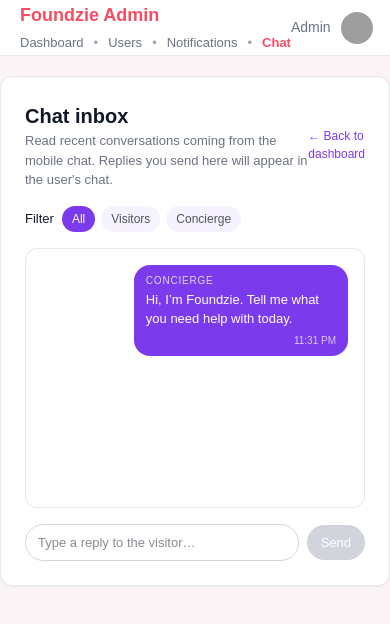
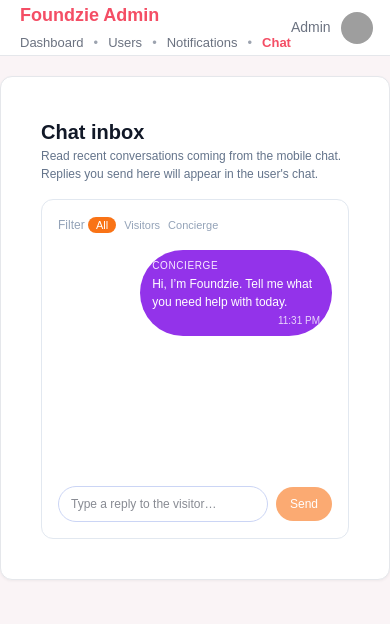
Before and after one commit to Foundzie/foundzie-v2, a Next.js app: page /admin/chat in a window 390 px wide. Shown: the top 624 px of the page. Built offline with nearby package versions, Linux system fonts and the light colour scheme; grey boxes are pictures that could not be loaded.

Commit message:
Milestone D2: live chat polling for mobile and admin

```diff
--- a/src/app/admin/chat/page.tsx
+++ b/src/app/admin/chat/page.tsx
@@ -2,41 +2,53 @@
 "use client";
 
 import { useEffect, useState, FormEvent } from "react";
-import Link from "next/link";
-import type { ChatMessage } from "@/app/data/chat";
-
-type Filter = "all" | "visitors" | "concierge";
+import type { ChatMessage } from "../../data/chat";
 
 export default function AdminChatPage() {
   const [messages, setMessages] = useState<ChatMessage[]>([]);
+  const [input, setInput] = useState("");
   const [loading, setLoading] = useState(true);
   const [sending, setSending] = useState(false);
-  const [input, setInput] = useState("");
   const [error, setError] = useState<string | null>(null);
-  const [filter, setFilter] = useState<Filter>("all");
 
-  // Load all chat messages once
-  useEffect(() => {
-    async function loadMessages() {
+  // ----- shared loader (initial + polling) -----
+  const loadMessages = async () => {
     try {
-        setLoading(true);
-        const res = await fetch("/api/chat", { cache: "no-store" });
-        const data = await res.json().catch(() => ({}));
+      if (messages.length === 0) setLoading(true);
+
+      const res = await fetch(`/api/chat?ts=${Date.now()}`, {
+        cache: "no-store",
+      });
+      const data = await res.json().catch(() => ({} as any));
 
       if (Array.isArray(data.items)) {
         setMessages(data.items as ChatMessage[]);
       }
     } catch (err) {
-        console.error("Failed to load chat messages in admin:", err);
+      console.error("Failed to load chat messages (admin)", err);
       setError("Could not load chat history.");
     } finally {
       setLoading(false);
     }
-    }
+  };
 
+  // Initial load
+  useEffect(() => {
     loadMessages();
+    // eslint-disable-next-line react-hooks/exhaustive-deps
   }, []);
 
+  // Poll every 5 seconds
+  useEffect(() => {
+    const id = setInterval(() => {
+      loadMessages();
+    }, 5000);
+
+    return () => clearInterval(id);
+    // eslint-disable-next-line react-hooks/exhaustive-deps
+  }, []);
+
+  // ----- send reply from admin (concierge) -----
   async function handleSend(e: FormEvent) {
     e.preventDefault();
     const text = input.trim();
@@ -45,8 +57,7 @@ export default function AdminChatPage() {
     setSending(true);
     setError(null);
 
-    // optimistic admin message
-    const tempId = `admin-${Date.now()}`;
+    const tempId = `admin-temp-${Date.now()}`;
     const adminMessage: ChatMessage = {
       id: tempId,
       sender: "concierge",
@@ -54,6 +65,7 @@ export default function AdminChatPage() {
       createdAt: new Date().toISOString(),
     };
 
+    // optimistic add
     setMessages((prev) => [...prev, adminMessage]);
     setInput("");
 
@@ -64,13 +76,12 @@ export default function AdminChatPage() {
         body: JSON.stringify({ text, sender: "concierge" }),
       });
 
-      const data = await res.json().catch(() => ({}));
-
-      if (!res.ok) {
-        throw new Error(data.message || "Failed to send reply");
+      const data = await res.json().catch(() => ({} as any));
+      if (!res.ok || !data.ok) {
+        throw new Error(data.message || "Send failed");
       }
 
-      // replace temp message with real one from backend
+      // replace temp with real saved message
       setMessages((prev) => {
         const withoutTemp = prev.filter((m) => m.id !== tempId);
         const final: ChatMessage[] = [...withoutTemp];
@@ -78,14 +89,12 @@ export default function AdminChatPage() {
         if (data.item) {
           final.push(data.item as ChatMessage);
         }
-
         return final;
       });
     } catch (err) {
-      console.error("Admin send error:", err);
+      console.error("Admin chat send error", err);
       setError("Could not send reply. Please try again.");
-
-      // rollback optimistic message and restore text in box
+      // rollback optimistic
       setMessages((prev) => prev.filter((m) => m.id !== tempId));
       setInput(text);
     } finally {
@@ -93,97 +102,80 @@ export default function AdminChatPage() {
     }
   }
 
-  const filteredMessages = messages.filter((m) => {
-    if (filter === "visitors") return m.sender === "user";
-    if (filter === "concierge") return m.sender === "concierge";
-    return true;
-  });
-
   return (
-    <div>
-      <header
+    <main style={{ padding: "16px 0" }}>
+      <div
         style={{
-          marginBottom: "16px",
-          display: "flex",
-          justifyContent: "space-between",
-          alignItems: "center",
+          maxWidth: "960px",
+          margin: "0 auto",
+          padding: "0 16px",
         }}
       >
-        <div>
+        <header style={{ marginBottom: "16px" }}>
           <h1 style={{ fontSize: "20px", fontWeight: 600 }}>Chat inbox</h1>
-          <p style={{ fontSize: "13px", color: "#6b7280" }}>
+          <p style={{ fontSize: "12px", color: "#64748b" }}>
             Read recent conversations coming from the mobile chat. Replies you
             send here will appear in the user&apos;s chat.
           </p>
+        </header>
+
+        <section
+          style={{
+            background: "white",
+            borderRadius: "12px",
+            border: "1px solid #e2e8f0",
+            padding: "16px",
+            minHeight: "340px",
+            display: "flex",
+            flexDirection: "column",
+          }}
+        >
+          <div style={{ marginBottom: "8px", fontSize: "12px", color: "#94a3b8" }}>
+            {/* simple static filter labels for now */}
+            <span>Filter&nbsp;</span>
+            <span
+              style={{
+                padding: "2px 8px",
+                borderRadius: "999px",
+                background: "#f97316",
+                color: "white",
+                fontWeight: 500,
+                fontSize: "11px",
+              }}
+            >
+              All
+            </span>
+            <span style={{ marginLeft: "8px", fontSize: "11px" }}>Visitors</span>
+            <span style={{ marginLeft: "8px", fontSize: "11px" }}>Concierge</span>
           </div>
 
-        <Link
-          href="/admin"
-          style={{ fontSize: "12px", color: "#7c3aed", textDecoration: "none" }}
-        >
-          ← Back to dashboard
-        </Link>
-      </header>
-
-      {/* Filters */}
-      <div style={{ marginBottom: "16px", fontSize: "13px" }}>
-        <span style={{ marginRight: "8px" }}>Filter</span>
-        {(
-          [
-            { id: "all", label: "All" },
-            { id: "visitors", label: "Visitors" },
-            { id: "concierge", label: "Concierge" },
-          ] as { id: Filter; label: string }[]
-        ).map((f) => (
-          <button
-            key={f.id}
-            type="button"
-            onClick={() => setFilter(f.id)}
+          {/* messages */}
+          <div
             style={{
-              padding: "4px 10px",
-              borderRadius: "999px",
-              marginRight: "6px",
-              border: "none",
-              fontSize: "12px",
-              cursor: "pointer",
-              backgroundColor:
-                filter === f.id ? "#7c3aed" : "rgba(124,58,237,0.06)",
-              color: filter === f.id ? "white" : "#4b5563",
-            }}
-          >
-            {f.label}
-          </button>
-        ))}
-      </div>
-
-      {/* Chat thread */}
-      <section
-        style={{
-          borderRadius: "12px",
-          border: "1px solid #e5e7eb",
-          padding: "16px",
-          minHeight: "260px",
+              flex: 1,
+              overflowY: "auto",
+              padding: "8px 0",
               display: "flex",
               flexDirection: "column",
-          gap: "12px",
-          background: "white",
+              gap: "8px",
             }}
           >
             {loading && (
-          <p style={{ fontSize: "13px", color: "#6b7280" }}>
+              <p style={{ fontSize: "12px", color: "#94a3b8" }}>
                 Loading conversation…
               </p>
             )}
 
-        {!loading && filteredMessages.length === 0 && (
-          <p style={{ fontSize: "13px", color: "#6b7280" }}>
-            No messages yet. Messages from the mobile chat will appear here.
+            {!loading && messages.length === 0 && (
+              <p style={{ fontSize: "12px", color: "#94a3b8" }}>
+                No chat messages yet. When users send messages from the mobile
+                app, they will appear here.
               </p>
             )}
 
-        {!loading &&
-          filteredMessages.map((msg) => {
+            {messages.map((msg) => {
               const isUser = msg.sender === "user";
+
               return (
                 <div
                   key={msg.id}
@@ -195,34 +187,32 @@ export default function AdminChatPage() {
                   <div
                     style={{
                       maxWidth: "70%",
-                    borderRadius: "16px",
+                      borderRadius: "999px",
                       padding: "8px 12px",
-                    fontSize: "13px",
-                    backgroundColor: isUser ? "#f3f4f6" : "#7c3aed",
-                    color: isUser ? "#111827" : "white",
+                      fontSize: "12px",
+                      background: isUser ? "#e2e8f0" : "#9333ea",
+                      color: isUser ? "#0f172a" : "white",
                     }}
                   >
-                  <p
+                    <div
                       style={{
                         fontSize: "10px",
                         textTransform: "uppercase",
-                      letterSpacing: "0.08em",
+                        letterSpacing: "0.06em",
                         marginBottom: "2px",
-                      color: isUser
-                        ? "#6b7280"
-                        : "rgba(249,250,251,0.8)",
+                        color: isUser ? "#64748b" : "#f9eaff",
                       }}
                     >
-                    {isUser ? "Visitor" : "Concierge"}
-                  </p>
-                  <p style={{ whiteSpace: "pre-wrap", wordBreak: "break-word" }}>
+                      {isUser ? "User" : "Concierge"}
+                    </div>
+                    <div style={{ whiteSpace: "pre-wrap", wordBreak: "break-word" }}>
                       {msg.text}
-                  </p>
-                  <p
+                    </div>
+                    <div
                       style={{
-                      marginTop: "4px",
                         fontSize: "10px",
-                      color: isUser ? "#9ca3af" : "rgba(249,250,251,0.75)",
+                        marginTop: "2px",
+                        opacity: 0.8,
                         textAlign: "right",
                       }}
                     >
@@ -230,34 +220,35 @@ export default function AdminChatPage() {
                         hour: "2-digit",
                         minute: "2-digit",
                       })}
-                  </p>
+                    </div>
                   </div>
                 </div>
               );
             })}
-      </section>
+          </div>
 
-      {/* Error */}
+          {/* error */}
           {error && (
             <p
               style={{
-            marginTop: "8px",
-            fontSize: "12px",
-            color: "#b91c1c",
+                marginTop: "4px",
+                marginBottom: "4px",
+                fontSize: "11px",
+                color: "#ef4444",
               }}
             >
               {error}
             </p>
           )}
 
-      {/* Reply box */}
+          {/* reply box */}
           <form
             onSubmit={handleSend}
             style={{
-          marginTop: "16px",
+              marginTop: "8px",
               display: "flex",
+              gap: "8px",
               alignItems: "center",
-          gap: "8px",
             }}
           >
             <input
@@ -267,9 +258,9 @@ export default function AdminChatPage() {
               style={{
                 flex: 1,
                 borderRadius: "999px",
-            border: "1px solid #d1d5db",
+                border: "1px solid #cbd5f5",
                 padding: "8px 12px",
-            fontSize: "13px",
+                fontSize: "12px",
                 outline: "none",
               }}
             />
@@ -277,19 +268,22 @@ export default function AdminChatPage() {
               type="submit"
               disabled={sending || !input.trim()}
               style={{
+                borderRadius: "999px",
                 padding: "8px 14px",
-            borderRadius: "999px",
-            border: "none",
-            fontSize: "13px",
+                fontSize: "12px",
                 fontWeight: 500,
-            cursor: sending || !input.trim() ? "not-allowed" : "pointer",
-            backgroundColor: sending || !input.trim() ? "#d1d5db" : "#7c3aed",
+                background: "#f97316",
                 color: "white",
+                opacity: sending || !input.trim() ? 0.6 : 1,
+                cursor:
+                  sending || !input.trim() ? "not-allowed" : "pointer",
               }}
             >
               {sending ? "Sending…" : "Send"}
             </button>
           </form>
+        </section>
       </div>
+    </main>
   );
 }
```
Also changed, not shown: src/app/mobile/chat/page.tsx (+41 -24 lines). Lines whose indentation alone changed are shown as unchanged.
